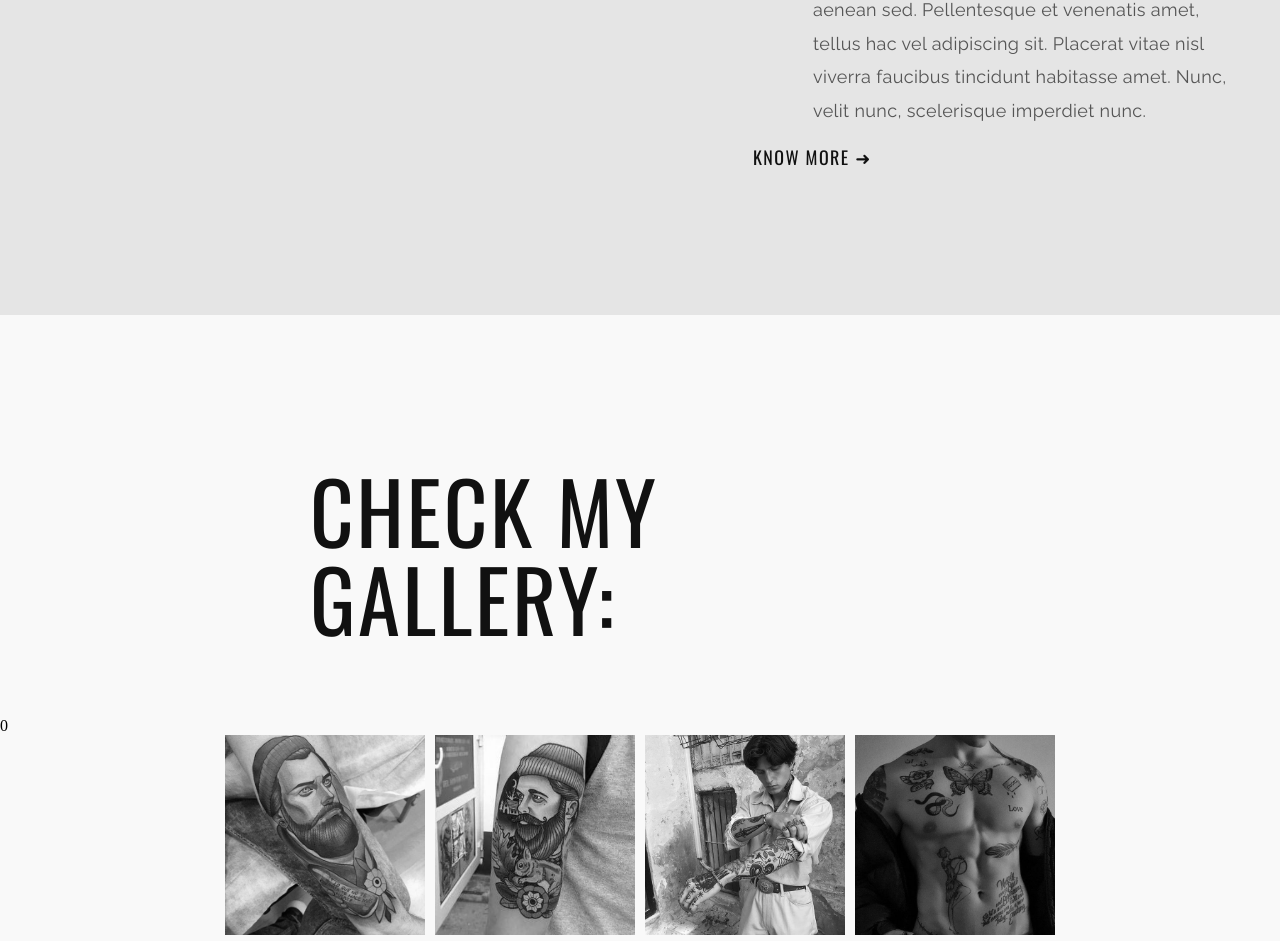
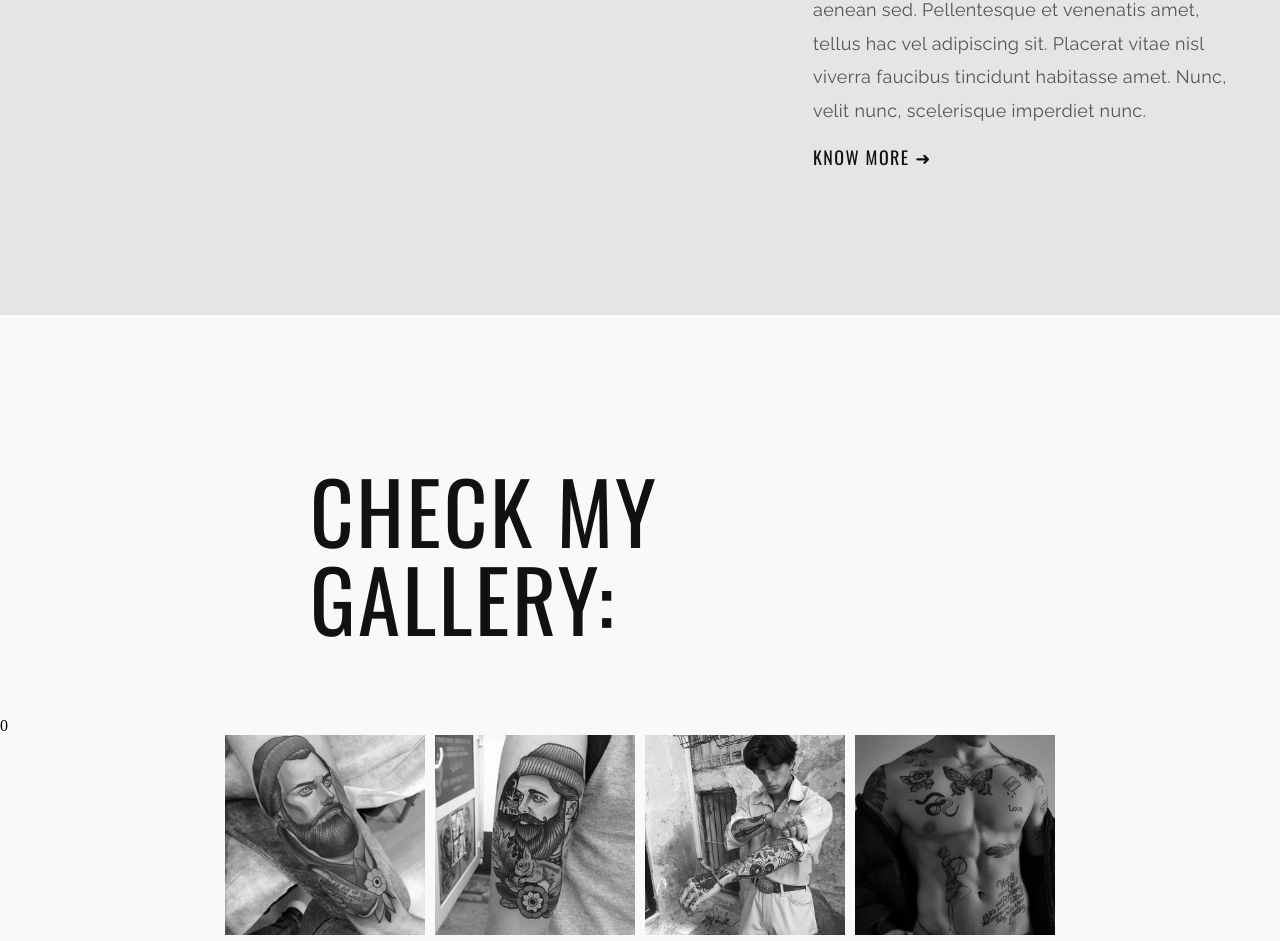
Before and after one commit to MilanEgri/tatoo, a React (Create React App) app: page / in a window 1280 px wide. Shown: the part 1691-2632 px from the top of the page. Built offline with nearby package versions, Linux system fonts and the light colour scheme; a web font is replaced by a local one.

Commit message:
working 1300

```diff
--- a/src/components/style.css
+++ b/src/components/style.css
@@ -670,7 +670,7 @@
         padding-top: 8rem;
     }
 }
-@media screen and (max-width: 1320px) {
+@media screen and (max-width: 1350px) {
     .welcome{
         font-size: 98px;
     }
@@ -691,7 +691,7 @@
         margin-left: 4rem;
     }
     .knowMore{
-        margin-left: 4px;
+        margin-left: 4rem;
     }
 
     .stats{
```
